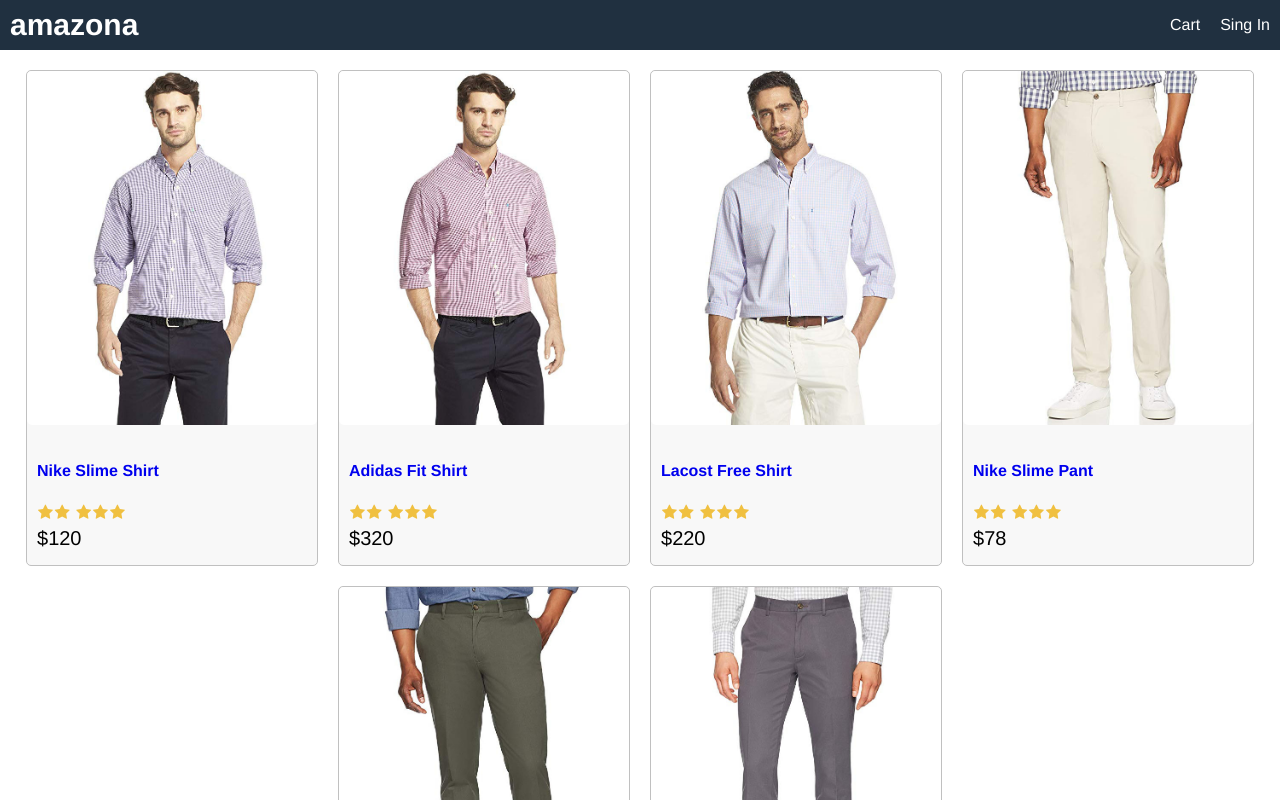
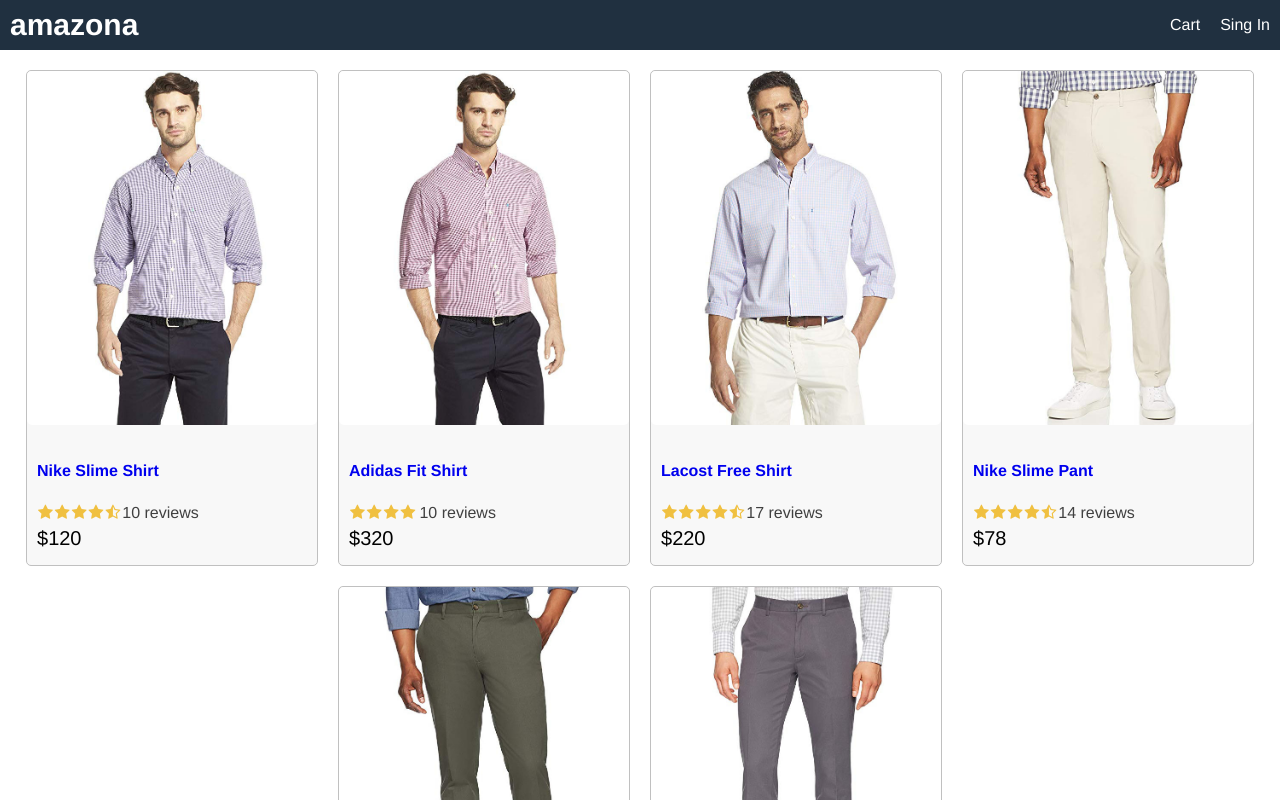
Before and after one commit to danieleliyahu/sellingWeb, a React (Create React App) app in the folder amazona/frontend/: page / in a window 1280 px wide. Shown: the top 800 px of the page. Built offline with nearby package versions, Linux system fonts and the light colour scheme.

Commit message:
add rating and views

```diff
--- a/amazona/frontend/src/App.js
+++ b/amazona/frontend/src/App.js
@@ -1,3 +1,4 @@
+import Product from "./components/Product";
 import data from "./data";
 
 function App() {
@@ -18,26 +19,7 @@ function App() {
             {
                 data.products.map((product,i)=>{
                     return(
-                    <div className="card" key={product._id}>
-                <a href={`/product/${product._id}`}>
-                    <img className="medium" src={product.image} alt="product"/>
-                </a>
-                <div className="card-body">
-                    <a href="product.html">
-                        <h2>{product.name}</h2>
-                    </a>
-                    <div className="rating">
-                       <span>
-                           <i className="fa fa-star" ></i>
-                       </span>
-                       <span><i className="fa fa-star" ></i> </span>
-                       <span><i className="fa fa-star" ></i></span>
-                       <span><i className="fa fa-star" ></i></span>
-                       <span><i className="fa fa-star" ></i></span>
-                    </div>
-                    <div className="price"> ${product.price}</div>
-                </div>
-            </div>
+                   <Product key={product._id} product={product} />
                 )})
             }
 
--- /dev/null
+++ b/amazona/frontend/src/components/Product.js
@@ -0,0 +1,21 @@
+import React from 'react'
+import Raiting from './Raiting'
+
+const Product = ({product}) => {
+    return (
+        <div className="card" key={product._id}>
+        <a href={`/product/${product._id}`}>
+            <img className="medium" src={product.image} alt="product"/>
+        </a>
+        <div className="card-body">
+            <a href="product.html">
+                <h2>{product.name}</h2>
+            </a>
+            <Raiting rating={product.rating} numReviews={product.numReviews} />
+            <div className="price"> ${product.price}</div>
+        </div>
+    </div>
+    )
+}
+
+export default Product
--- /dev/null
+++ b/amazona/frontend/src/components/Raiting.js
@@ -0,0 +1,16 @@
+import React from 'react'
+
+const Raiting = ({rating,numReviews}) => {
+    return (
+            <div className="rating">
+               <span><i className={ rating>=1?"fa fa-star": rating>=0.5?"fa fa-star-half-o":"fa fa-star-0"} ></i></span>
+               <span><i className={ rating>=2?"fa fa-star": rating>=1.5?"fa fa-star-half-o":"fa fa-star-0"} ></i></span>
+               <span><i className={ rating>=3?"fa fa-star": rating>=2.5?"fa fa-star-half-o":"fa fa-star-0"} ></i></span>
+               <span><i className={ rating>=4?"fa fa-star": rating>=3.5?"fa fa-star-half-o":"fa fa-star-0"} ></i></span>
+               <span><i className={ rating>=5?"fa fa-star": rating>=4.5?"fa fa-star-half-o":"fa fa-star-0"} ></i></span>
+                <span>{numReviews + " reviews" }</span>
+            </div>
+    )
+}
+
+export default Raiting
--- a/amazona/frontend/src/index.css
+++ b/amazona/frontend/src/index.css
@@ -95,3 +95,6 @@ img.medium {
   color: #f0c040;
   margin: 0.1rem;
 }
+.rating span:last-child {
+  color: #404040;
+}
```
